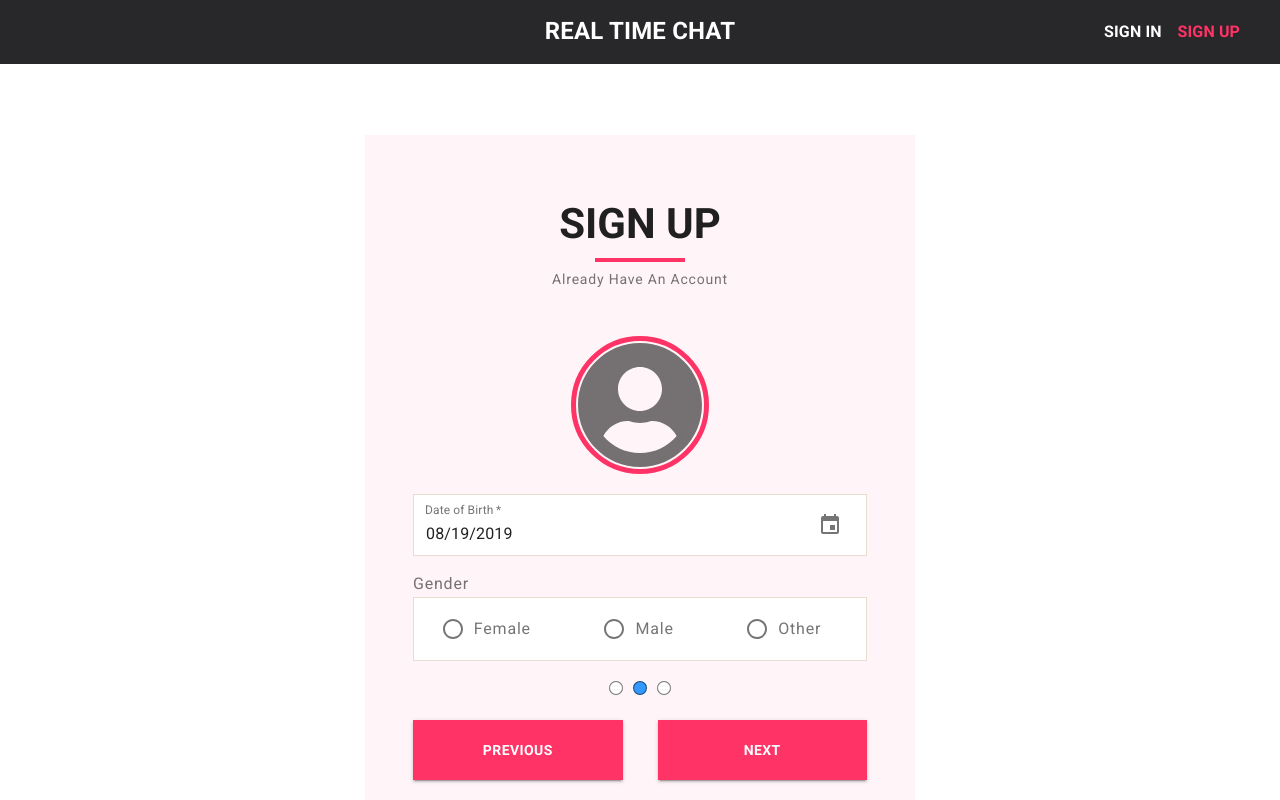
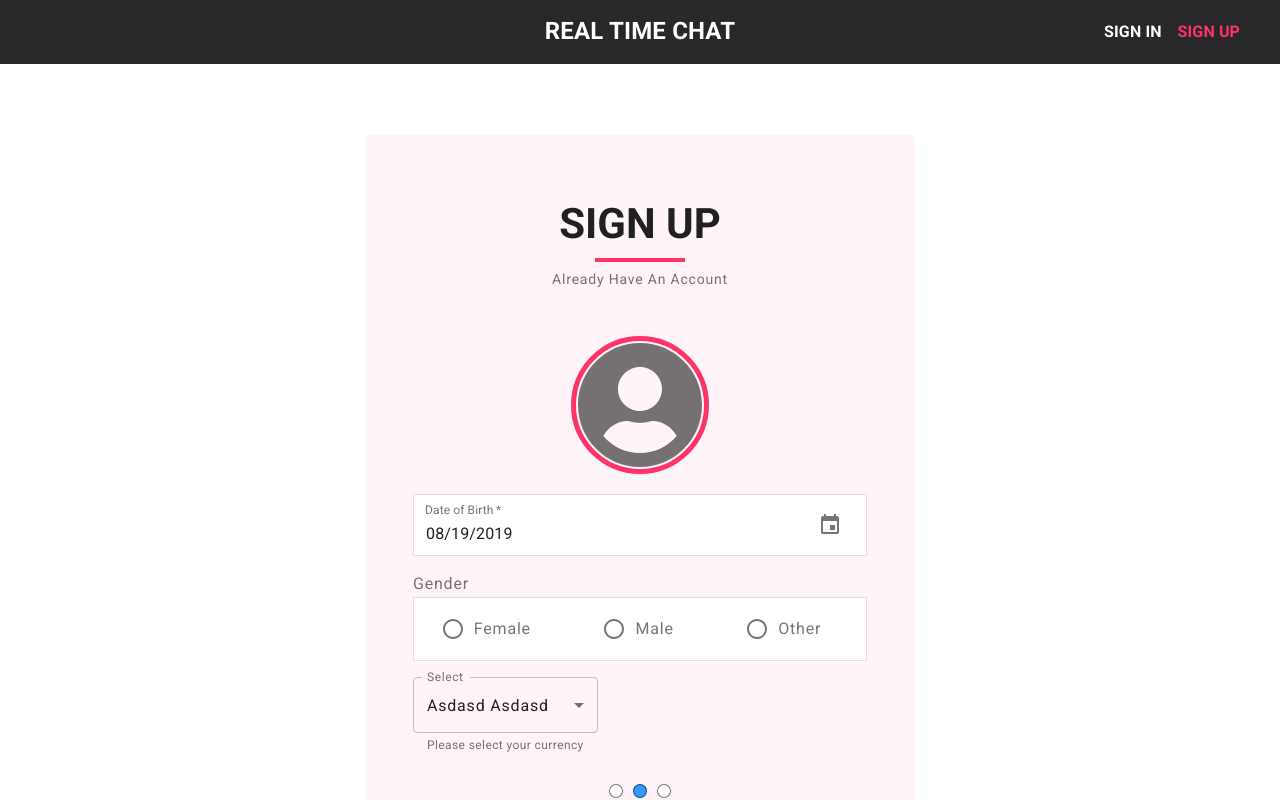
Before and after one commit to Abhay-soni-developer/realchat-fe, a React (Create React App) app: page /auth/sign-up in a window 1280 px wide. Both pictures are taken after a click on the button "NEXT". Shown: the top 800 px of the page. Built offline with nearby package versions, Linux system fonts and the light colour scheme.

Commit message:
select component added under construction

```diff
--- /dev/null
+++ b/src/components/Select/CustomSelect.js
@@ -0,0 +1,43 @@
+import React from 'react'
+import TextField from '@material-ui/core/TextField'
+import MenuItem from '@material-ui/core/MenuItem'
+import createStyles from '@material-ui/core/styles/createStyles'
+import withStyles from '@material-ui/core/styles/withStyles'
+
+
+const styles = createStyles({
+    menu: {
+
+    }
+})
+
+
+function CustomSelect (props) {
+
+    const {classes} = props
+
+    return (
+        <TextField
+          select
+          label="Select"
+          className={classes.textField}
+          value={1}
+        //   onChange={handleChange}s
+          SelectProps={{
+            MenuProps: {
+              className: classes.menu,
+            },
+          }}
+          helperText="Please select your currency"
+          margin="normal"
+          variant="outlined"
+        >
+            <MenuItem key={1} value={1}>
+              {'asdasd asdasd'}
+            </MenuItem>
+          ))}
+        </TextField>
+    )
+}
+
+export default withStyles(styles)(CustomSelect)
--- /dev/null
+++ b/src/components/Select/index.js
@@ -0,0 +1,3 @@
+import CustomSelect from './CustomSelect'
+
+export default CustomSelect
--- a/src/routes/auth/Components/SignUp/Step2.js
+++ b/src/routes/auth/Components/SignUp/Step2.js
@@ -9,6 +9,7 @@ import Radio from '@material-ui/core/Radio'
 import FormLabel from '@material-ui/core/FormLabel'
 import { FontAwesomeIcon } from '@fortawesome/react-fontawesome'
 import Tooltip from '@material-ui/core/Tooltip'
+import Select from 'components/Select'
 
 const styles = theme => createStyles({
 
@@ -79,7 +80,8 @@ function Step2(props) {
     //mime types of accepted formats for profile photo
     const allowedFormats = ['image/png', 'image/jpeg']
 
-    const onImageSelect = () => {
+    const onImageSelect = (e) => {
+        e.preventDefault()
         let file = profilePhotoInput.current.files[0]
         let fileReader = new FileReader()
         fileReader.addEventListener('load', (e) => {
@@ -139,6 +141,9 @@ function Step2(props) {
                     <FormControlLabel value="other" control={<Radio />} label="Other" />
                 </RadioGroup>
             </div>
+
+            <div><Select/></div>
+
         </>
     )
 }
```
